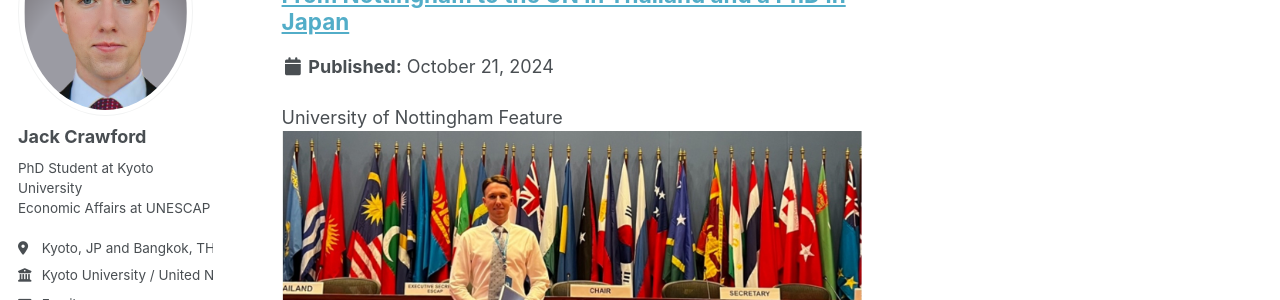
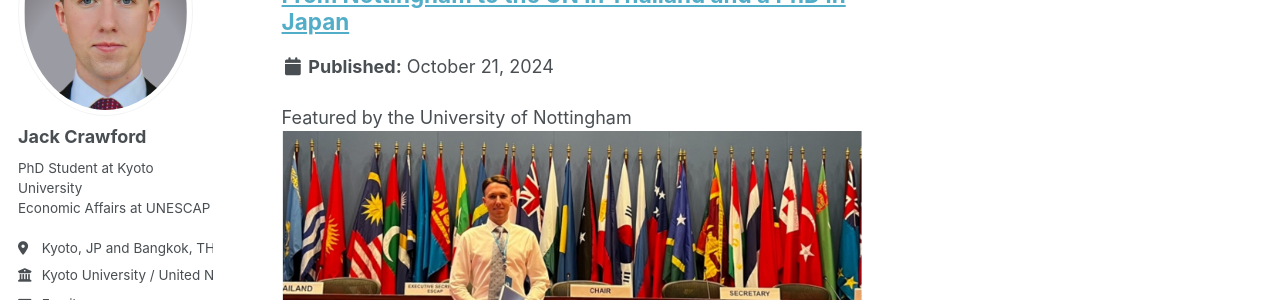
Before and after one commit to jackgcrawford/jackcrawford, a Jekyll site: the page built from _pages/portfolio.html, in a window 1280 px wide and 900 px high. Shown: the part 198-498 px from the top of the window. Built offline with Jekyll 4.4.1, drawn with Linux system fonts in a browser that asks for light colours.

Commit message:
Update portfolio-1.md

```diff
--- a/_portfolio/portfolio-1.md
+++ b/_portfolio/portfolio-1.md
@@ -1,6 +1,6 @@
 ---
 title: "From Nottingham to the UN in Thailand and a PhD in Japan"
-excerpt: "University of Nottingham Feature <br/><img src=' /images/jack-crawford500300.png'>"
+excerpt: "Featured by the University of Nottingham <br/><img src=' /images/jack-crawford500300.png'>"
 collection: portfolio
 ---
 
```
